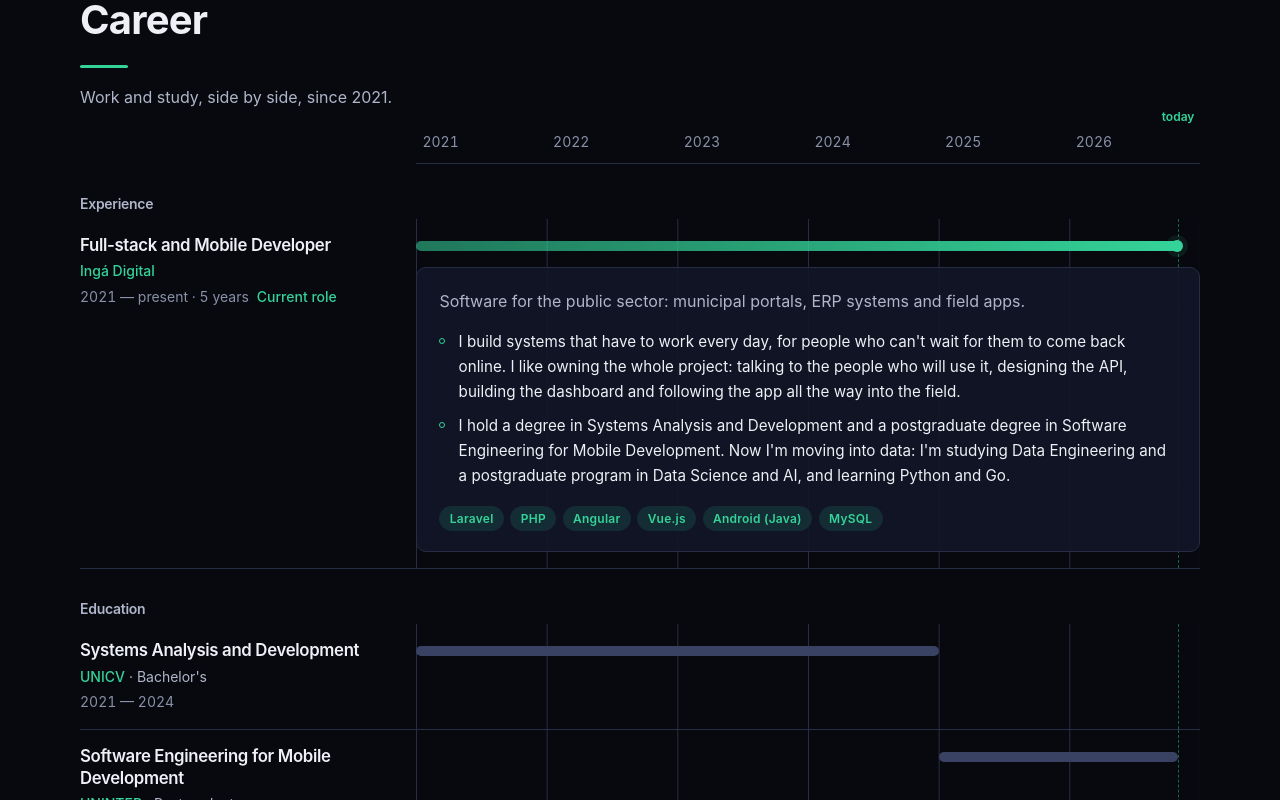
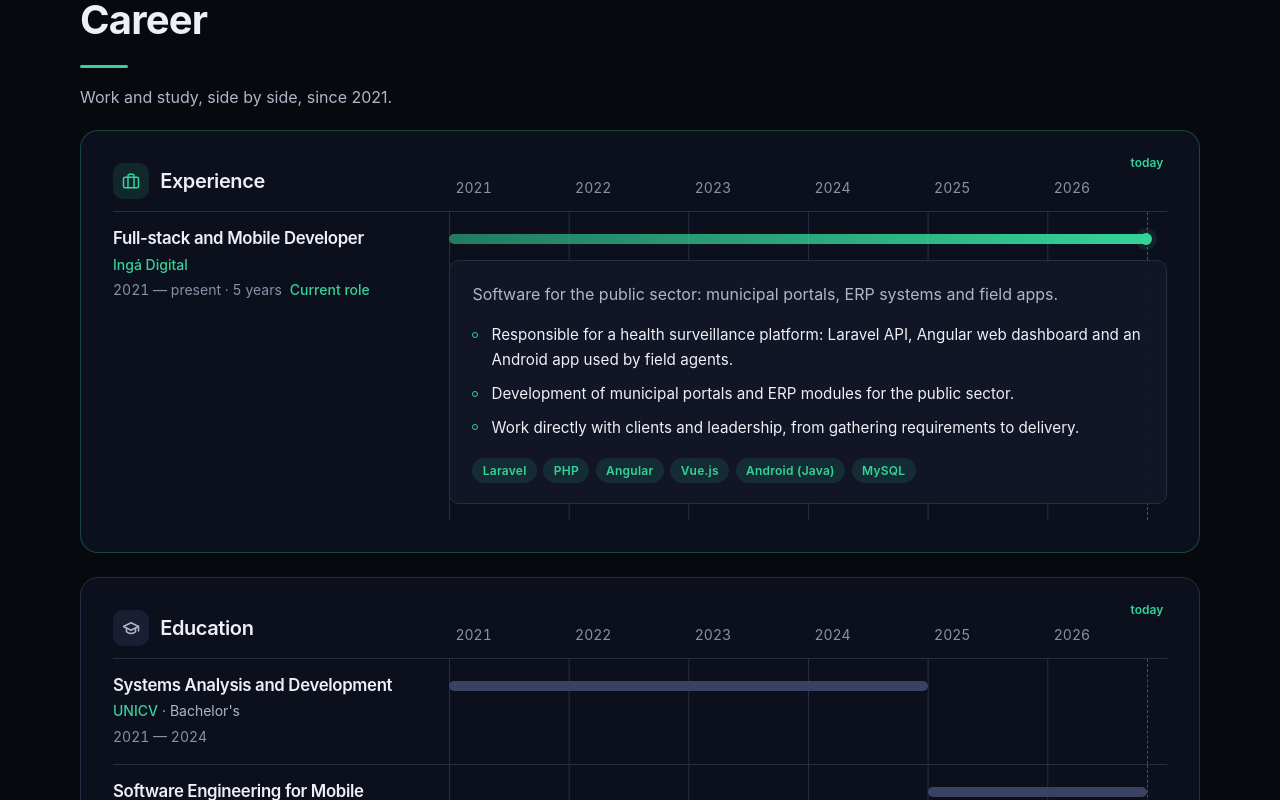
Before and after one commit to Gustavoo01/portfolio, a Vue app: page / in a window 1280 px wide. Shown: the part 2260-3060 px from the top of the page. Built offline with nearby package versions, Linux system fonts and the light colour scheme.

Commit message:
fix: ajustes career section

```diff
--- a/src/components/experience/ExperienceSection.vue
+++ b/src/components/experience/ExperienceSection.vue
@@ -4,6 +4,7 @@ import { useI18n } from "@/i18n";
 import { work, education } from "@/data/experience";
 import SectionTitle from "@/components/ui/SectionTitle.vue";
 import TimelineRow from "./TimelineRow.vue";
+import BaseIcon from "@/components/ui/BaseIcon.vue";
 
 const { t, l } = useI18n();
 
@@ -11,7 +12,7 @@ const now = new Date();
 const thisYear = now.getFullYear();
 const yearStart = new Date(thisYear, 0, 1);
 const yearEnd = new Date(thisYear + 1, 0, 1);
-const today = thisYear + (now - yearStart) / (yearEnd - yearStart);
+const today = thisYear + (now - yearStart) / (yearEnd - yearStart)
 
 const all = [...work, ...education];
 const firstYear = Math.min(...all.map((i) => i.start));
@@ -45,6 +46,7 @@ const chrono = (a, b) =>
 const groups = computed(() => [
   {
     key: "work",
+    icon: "briefcase",
     rows: [...work].sort(chrono).map((job) => ({
       id: job.id,
       kind: "work",
@@ -61,6 +63,7 @@ const groups = computed(() => [
   },
   {
     key: "education",
+    icon: "graduation",
     rows: [...education].sort(chrono).map((c) => ({
       id: c.id,
       kind: "education",
@@ -88,18 +91,28 @@ const groups = computed(() => [
         class="chart"
         :style="{ '--n': years.length, '--today': `${todayPct}%` }"
       >
-        <div class="axis" aria-hidden="true">
-          <div class="years">
+        <section
+          v-for="g in groups"
+          :key="g.key"
+          class="panel"
+          :class="g.key"
+          :aria-labelledby="`timeline-${g.key}`"
+        >
+          <header class="panel-head">
+            <h3 :id="`timeline-${g.key}`">
+              <span class="icon"><BaseIcon :name="g.icon" :size="18" /></span>
+              {{ t(`experience.${g.key}`) }}
+            </h3>
+
+            <div class="years" aria-hidden="true">
               <span v-for="y in years" :key="y" class="year">
                 <span class="full">{{ y }}</span>
                 <span class="short">’{{ String(y).slice(2) }}</span>
               </span>
               <span class="today">{{ t("experience.today") }}</span>
             </div>
-        </div>
+          </header>
 
-        <div v-for="g in groups" :key="g.key" class="group">
-          <h3>{{ t(`experience.${g.key}`) }}</h3>
           <ol>
             <TimelineRow
               v-for="row in g.rows"
@@ -112,7 +125,7 @@ const groups = computed(() => [
               "
             />
           </ol>
-        </div>
+        </section>
       </div>
     </div>
   </section>
@@ -122,22 +135,56 @@ const groups = computed(() => [
 .chart {
   --label: 19rem;
   --gap: 2rem;
+  display: grid;
+  gap: 1.5rem;
 }
 
-.axis {
+.panel {
+  padding: clamp(1.25rem, 3vw, 2rem);
+  border-radius: var(--radius);
+  background: rgba(18, 22, 38, 0.6);
+  border: 1px solid var(--border);
+}
+
+.panel.work {
+  border-color: rgba(52, 211, 153, 0.28);
+}
+
+.panel-head {
   display: grid;
   grid-template-columns: var(--label) minmax(0, 1fr);
   gap: var(--gap);
-  margin-bottom: 0.5rem;
+  align-items: end;
+  padding-bottom: 0.75rem;
+  border-bottom: 1px solid var(--border);
+}
+
+h3 {
+  display: flex;
+  align-items: center;
+  gap: 0.7rem;
+  font-size: var(--fs-h3);
+}
+
+.icon {
+  display: grid;
+  place-items: center;
+  width: 2.25rem;
+  height: 2.25rem;
+  border-radius: var(--radius-sm);
+  background: var(--accent-soft);
+  color: var(--accent);
+}
+
+.education .icon {
+  background: var(--surface-2);
+  color: var(--muted);
 }
 
 .years {
-  grid-column: 2;
   position: relative;
   display: grid;
   grid-template-columns: repeat(var(--n), 1fr);
-  padding-bottom: 0.6rem;
-  border-bottom: 1px solid var(--border);
 }
 
 .year {
@@ -162,30 +209,19 @@ const groups = computed(() => [
   white-space: nowrap;
 }
 
-.group {
-  margin-top: 1.75rem;
-}
-
-h3 {
-  margin-bottom: 0.25rem;
-  font-size: var(--fs-small);
-  font-family: var(--font-body);
-  font-weight: 600;
-  color: var(--muted);
-}
-
 ol {
   list-style: none;
   padding: 0;
 }
 
-@media (max-width: 760px) {
-  .axis {
-    grid-template-columns: 1fr;
+ol :deep(.row:last-child) {
+  border-bottom: 0;
 }
 
-  .years {
-    grid-column: 1;
+@media (max-width: 760px) {
+  .panel-head {
+    grid-template-columns: 1fr;
+    gap: 1.75rem;
   }
 
   .full {
--- a/src/components/ui/BaseIcon.vue
+++ b/src/components/ui/BaseIcon.vue
@@ -70,25 +70,26 @@ const icons = {
       "M8.5 10a1.5 1.5 0 1 0 0-3 1.5 1.5 0 0 0 0 3z",
     ],
   },
+  briefcase: {
+    viewBox: "0 0 24 24",
+    paths: [
+      "M20 7H4a2 2 0 0 0-2 2v10a2 2 0 0 0 2 2h16a2 2 0 0 0 2-2V9a2 2 0 0 0-2-2z",
+      "M16 21V5a2 2 0 0 0-2-2h-4a2 2 0 0 0-2 2v16",
+    ],
+  },
+  graduation: {
+    viewBox: "0 0 24 24",
+    paths: ["M2 10l10-5 10 5-10 5z", "M6 12v5c3 3 9 3 12 0v-5", "M22 10v6"],
+  },
 };
 
 const icon = computed(() => icons[props.name]);
 </script>
 
 <template>
-  <svg
-    v-if="icon"
-    :width="size"
-    :height="size"
-    :viewBox="icon.viewBox"
-    :fill="icon.fill ? 'currentColor' : 'none'"
-    :stroke="icon.fill ? 'none' : 'currentColor'"
-    stroke-width="2"
-    stroke-linecap="round"
-    stroke-linejoin="round"
-    aria-hidden="true"
-    focusable="false"
-  >
+  <svg v-if="icon" :width="size" :height="size" :viewBox="icon.viewBox" :fill="icon.fill ? 'currentColor' : 'none'"
+    :stroke="icon.fill ? 'none' : 'currentColor'" stroke-width="2" stroke-linecap="round" stroke-linejoin="round"
+    aria-hidden="true" focusable="false">
     <path v-for="(d, i) in icon.paths" :key="i" :d="d" />
   </svg>
 </template>
--- a/src/data/experience.js
+++ b/src/data/experience.js
@@ -16,16 +16,19 @@ export const work = [
     },
     highlights: {
       pt: [
-        "Desenvolvo sistemas que precisam funcionar todo dia, para gente que não pode esperar o sistema voltar. Gosto de cuidar do projeto inteiro: conversar com quem vai usar, desenhar a API, construir o painel e acompanhar o app até ele chegar em campo.",
-        "Sou formado em Análise e Desenvolvimento de Sistemas e pós-graduado em Engenharia de Software para Desenvolvimento Mobile. Agora estou indo em direção a dados: curso Engenharia de Dados e uma pós em Ciência de Dados e IA, e estou aprendendo Python e Go.",
+        "Responsável por uma plataforma de vigilância em saúde: API em Laravel, painel web em Angular e app Android usado por agentes em campo.",
+        "Desenvolvimento de portais municipais e módulos de sistemas ERP para o setor público.",
+        "Atendimento direto a clientes e diretoria, do levantamento de requisitos à entrega.",
       ],
       en: [
-        "I build systems that have to work every day, for people who can't wait for them to come back online. I like owning the whole project: talking to the people who will use it, designing the API, building the dashboard and following the app all the way into the field.",
-        "I hold a degree in Systems Analysis and Development and a postgraduate degree in Software Engineering for Mobile Development. Now I'm moving into data: I'm studying Data Engineering and a postgraduate program in Data Science and AI, and learning Python and Go.",
+        "Responsible for a health surveillance platform: Laravel API, Angular web dashboard and an Android app used by field agents.",
+        "Development of municipal portals and ERP modules for the public sector.",
+        "Work directly with clients and leadership, from gathering requirements to delivery.",
       ],
       es: [
-        "Desarrollo sistemas que tienen que funcionar todos los días, para personas que no pueden esperar a que vuelvan. Me gusta encargarme del proyecto completo: hablar con quien lo va a usar, diseñar la API, construir el panel y acompañar la app hasta que llega a campo.",
-        "Soy graduado en Análisis y Desarrollo de Sistemas y tengo un posgrado en Ingeniería de Software para Desarrollo Mobile. Ahora voy hacia el área de datos: curso Ingeniería de Datos y un posgrado en Ciencia de Datos e IA, y estoy aprendiendo Python y Go.",
+        "Responsable de una plataforma de vigilancia en salud: API en Laravel, panel web en Angular y app Android usada por agentes en campo.",
+        "Desarrollo de portales municipales y módulos de sistemas ERP para el sector público.",
+        "Trato directo con clientes y dirección, desde el relevamiento de requisitos hasta la entrega.",
       ],
     },
     tags: ["Laravel", "PHP", "Angular", "Vue.js", "Android (Java)", "MySQL"],
```
Lines whose indentation alone changed are shown as unchanged.
